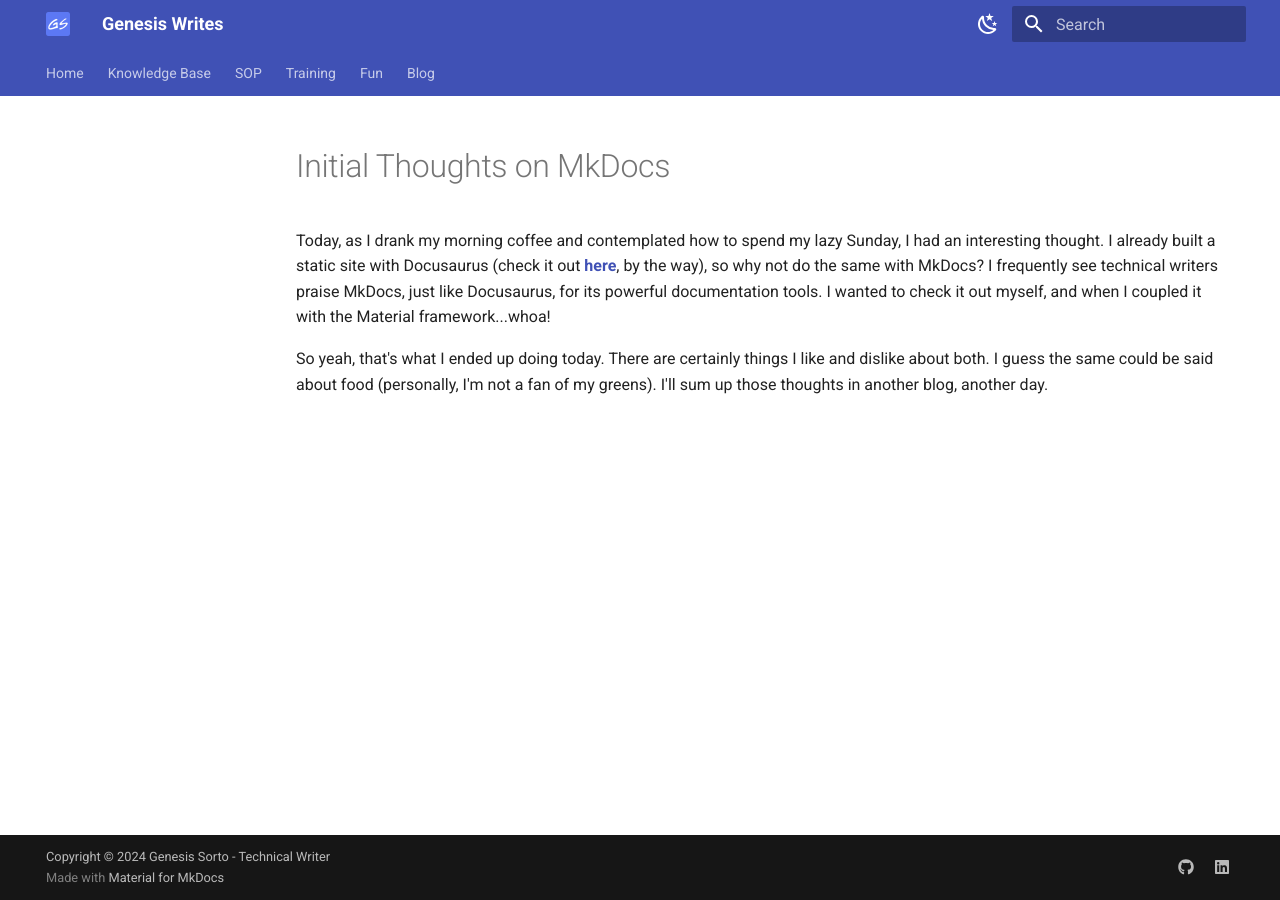
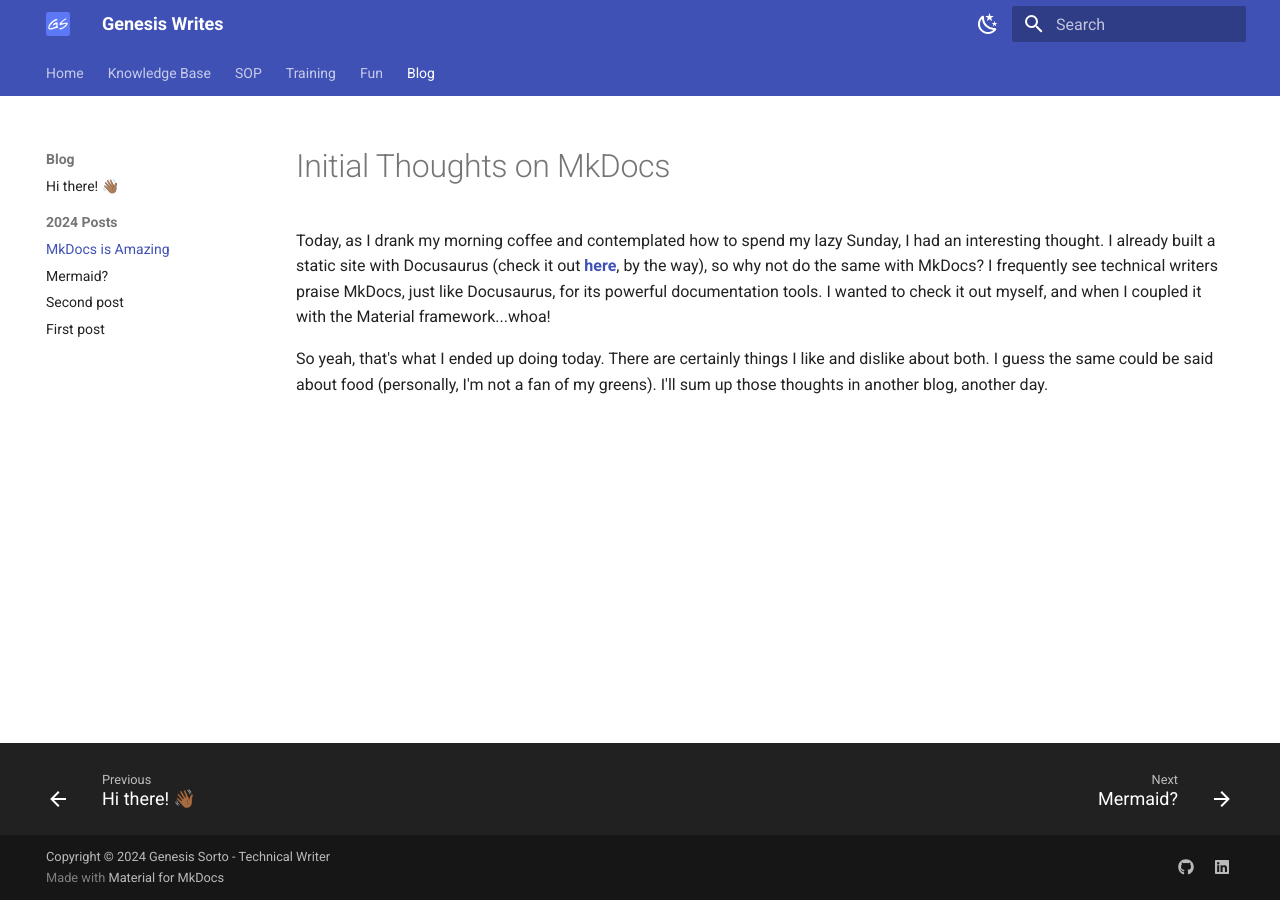
Before and after one commit to genesis-writing/gen-tech-writing-portfolio-and-blog-v2, an MkDocs documentation site: the page built from docs/blog/posts/2024-07-07-fourth-blog-post.md, in a window 1280 px wide. Built offline with MkDocs 1.6.1 and Material for MkDocs 9.7.7, drawn with Linux system fonts in a browser that asks for light colours; part of the change alters nothing that is shown.

Commit message:
Fix md link in blog nav

```diff
--- a/mkdocs.yml
+++ b/mkdocs.yml
@@ -102,7 +102,7 @@ nav:
   - Blog:
     - blog/index.md
     - 2024 Posts:
-      - MkDocs is Amazing: blog/posts/2024-07-05-third-blog-post.md
+      - MkDocs is Amazing: blog/posts/2024-07-07-fourth-blog-post.md
       - Mermaid?: blog/posts/2024-07-05-third-blog-post.md
       - Second post: blog/posts/2024-07-04-second-blog-post.md
       - First post: blog/posts/2024-07-03-first-blog-post.md
```
